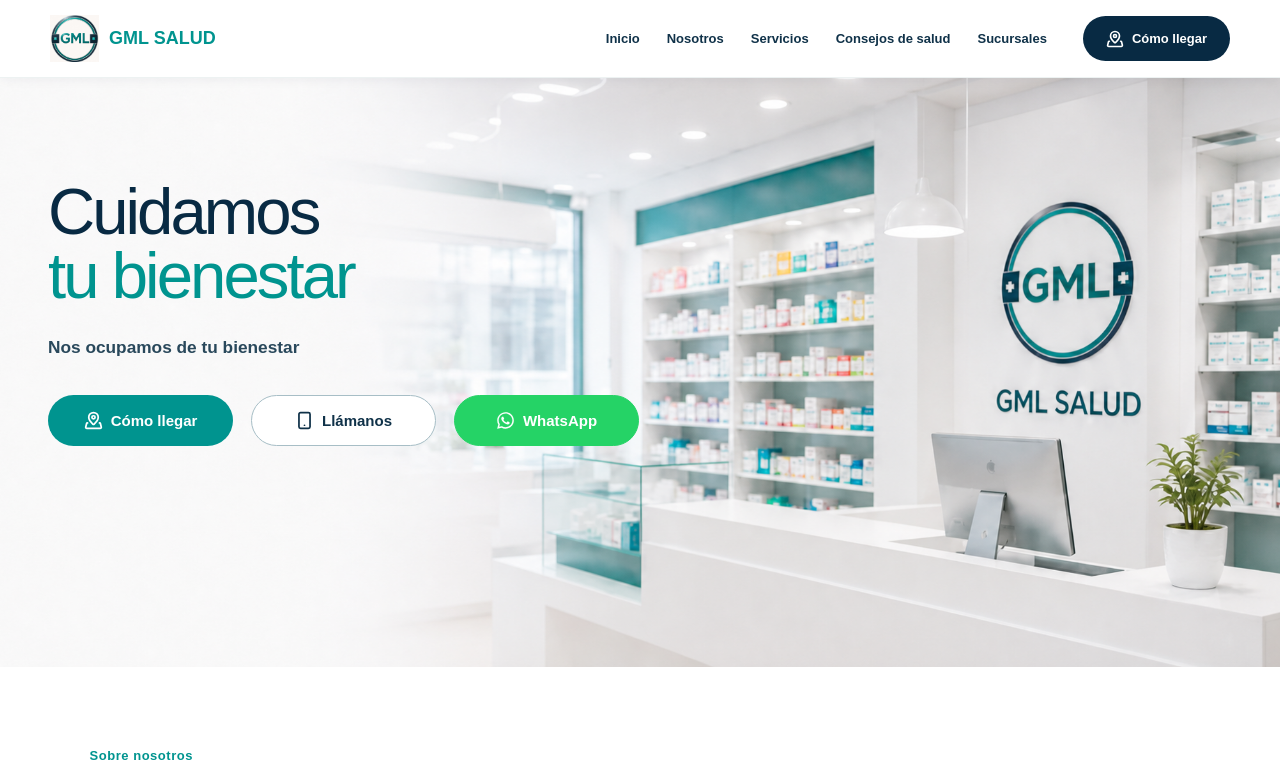
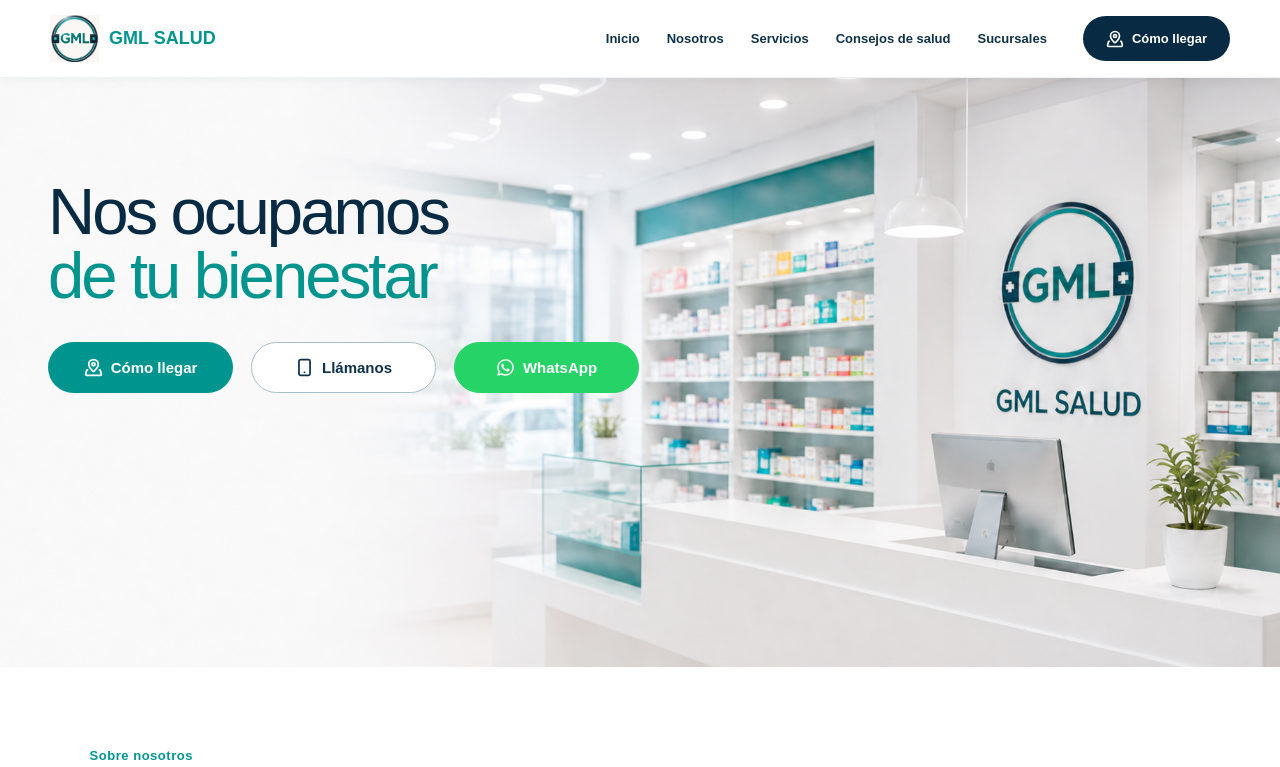
Before and after one commit to gmlsalud-com/gmlsalud-com, a Next.js app: page / in a window 1280 px wide. Shown: the top 767 px of the page. Built offline with nearby package versions, Linux system fonts and the light colour scheme.

Commit message:
Update hero wellbeing headline

```diff
--- a/app/page.tsx
+++ b/app/page.tsx
@@ -27,8 +27,7 @@
 
       <section className="hero" id="inicio">
         <div className="hero-live">
-          <h1>Cuidamos<br /><em>tu bienestar</em></h1>
-          <p>Nos ocupamos de tu bienestar</p>
+          <h1>Nos ocupamos<br /><em>de tu bienestar</em></h1>
           <div className="hero-actions">
             <a className="pill teal" href="https://maps.app.goo.gl/3tkZgS4eCXT8eLjU6" target="_blank" rel="noreferrer"><MapPinned size={19} aria-hidden="true" /> Cómo llegar</a>
             <a className="pill light" href="tel:+56964179731"><Smartphone size={19} aria-hidden="true" /> Llámanos</a>
```
